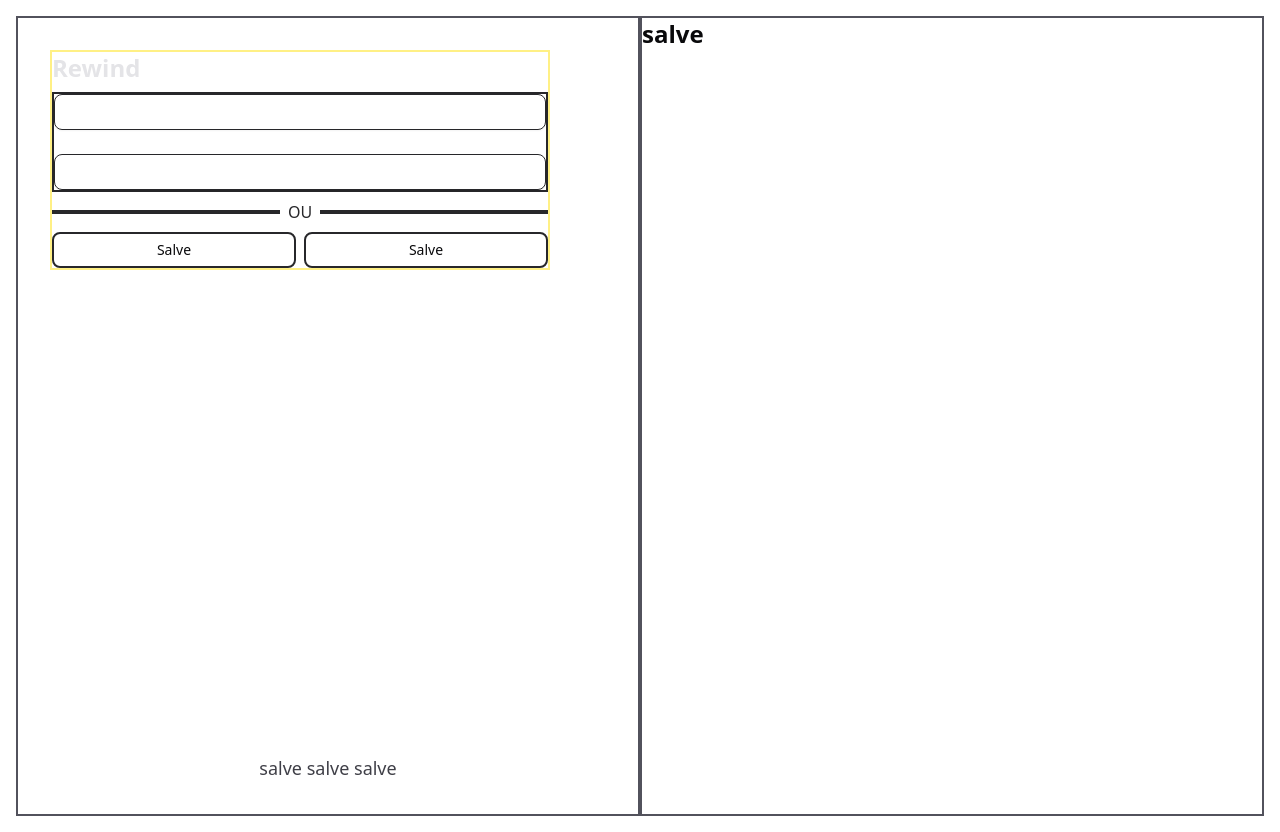
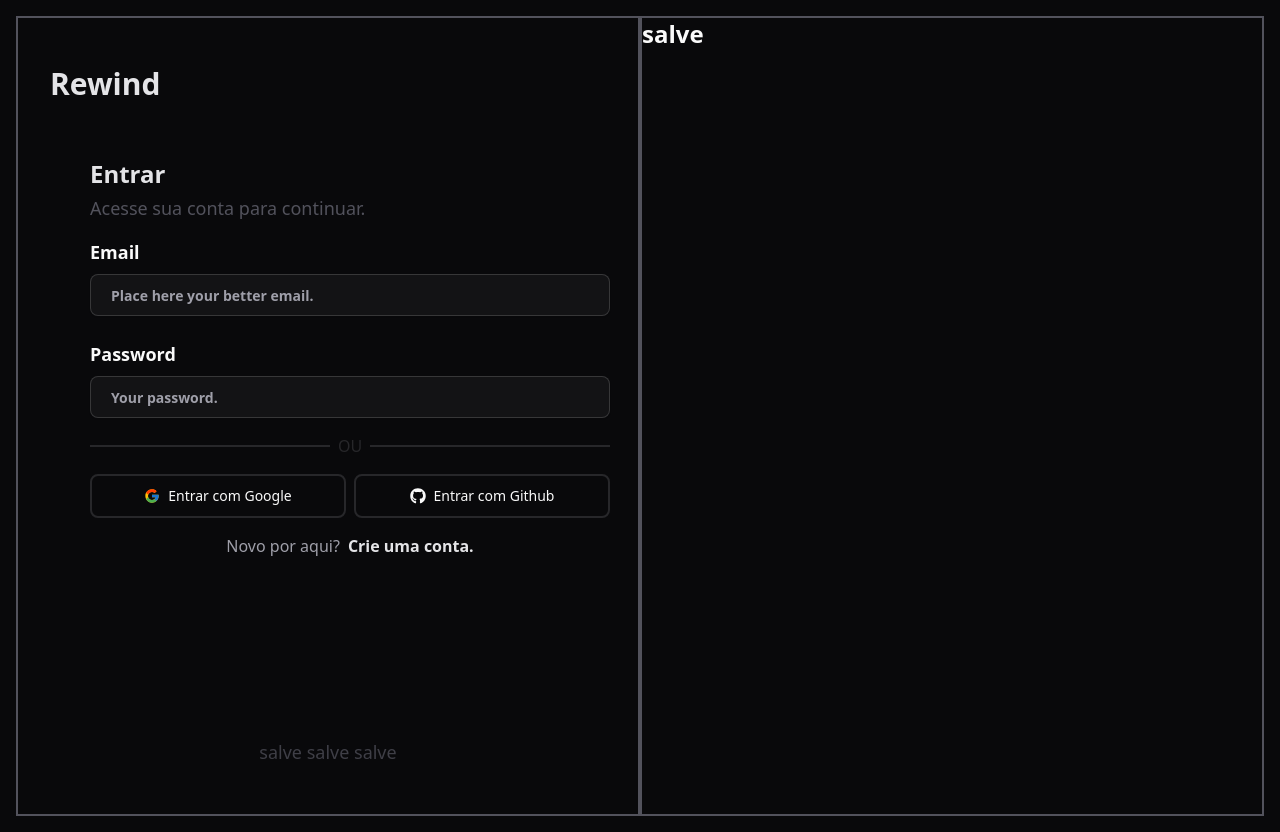
Before and after one commit to albqvictor1508/rewind, a React (Vite) app in the folder web/: page /signin in a window 1280 px wide. Built offline with nearby package versions, Linux system fonts and the light colour scheme.

Commit message:
wip(auth): trying to make the form 2

```diff
--- a/web/index.html
+++ b/web/index.html
@@ -1,5 +1,5 @@
 <!doctype html>
-<html lang="en" class='bg-zinc-900'>
+<html lang="en" class='dark'>
   <head>
     <meta charset="UTF-8" />
     <link rel="icon" type="image/svg+xml" href="/vite.svg" />
--- a/web/package.json
+++ b/web/package.json
@@ -19,6 +19,7 @@
     "lucide-react": "^0.548.0",
     "react": "^19.1.1",
     "react-dom": "^19.1.1",
+    "react-icons": "^5.5.0",
     "tailwind-merge": "^3.3.1",
     "tailwindcss": "^4.1.16"
   },
--- a/web/src/pages/_auth/signin.tsx
+++ b/web/src/pages/_auth/signin.tsx
@@ -1,6 +1,8 @@
-import { createFileRoute } from "@tanstack/react-router"
+import { createFileRoute, Link } from "@tanstack/react-router"
 import { Input } from "@/components/ui/input"
 import { Button } from "@/components/ui/button"
+import { FcGoogle } from "react-icons/fc"
+import { FaGithub } from "react-icons/fa6";
 
 export const Route = createFileRoute('/_auth/signin')({
   component: RouteComponent
@@ -9,29 +11,48 @@ export const Route = createFileRoute('/_auth/signin')({
 export function RouteComponent() {
   return (
     <main className='w-full h-full p-4 grid grid-cols-2'>
-      <section className='flex flex-col justify-between p-8 text-2xl font-bold border-2 border-zinc-600 w-full h-screen'>
-        <div className="w-[500px] flex flex-col space-y-2 border-2 border-yellow-200">
-          <h2 className="text-zinc-200 text-2xl">Rewind</h2>
-          <form className="flex flex-col space-y-6 border-2 border-zinc-800">
-            <Input className="border-zinc-800" />
-            <Input className="border-zinc-800" />
+      <section className='flex flex-col justify-between py-12 px-8 text-2xl font-bold border-2 border-zinc-600 w-full h-screen'>
+        <div className="">
+          <h1 className="text-zinc-200 text-3xl">Rewind</h1>
+          <div className="w-[600px] flex flex-col space-y-4 py-14 px-10">
+            <div className="flex flex-col space-y-1">
+              <h2 className="text-zinc-200 text-2xl">Entrar</h2>
+              <p className="text-zinc-600 font-normal text-lg">Acesse sua conta para continuar.</p>
+            </div>
+            <form className="flex flex-col space-y-6">
+              <div className="flex flex-col space-y-2">
+                <label className="text-lg" form='email'>Email</label>
+                <Input id="email" className="p-5" placeholder="Place here your better email." />
+              </div>
+              <div className="flex flex-col space-y-2">
+                <label className="text-lg" form='email'>Password</label>
+                <Input className="p-5" placeholder="Your password." />
+              </div>
             </form>
             <div className="w-full flex items-center gap-2">
-            <p className="flex-1 border-2 border-zinc-800"></p>
+              <p className="flex-1 border border-zinc-800"></p>
               <p className=" text-zinc-800 text-base font-normal">OU</p>
-            <p className="flex-1 border-2 border-zinc-800"></p>
+              <p className="flex-1 border border-zinc-800"></p>
             </div>
             <div className="w-full flex items-center gap-2">
-            <Button className='flex-1 border-2 border-zinc-800' variant={'ghost'}>
-              Salve
+              <Button className='p-5 flex-1 flex-row-reverse flex gap-2 border-2 border-zinc-800' variant={'ghost'}>
+                <p className="text-sm">Entrar com Google</p>
+                <FcGoogle />
               </Button>
-            <Button className='flex-1 border-2 border-zinc-800' variant={'ghost'}>
-              Salve
+              <Button className='p-5 flex-1 flex flex-row-reverse border-2 border-zinc-800' variant={'ghost'}>
+                <p className="text-sm">Entrar com Github</p>
+                <FaGithub />
               </Button>
             </div>
 
+            <p className="text-base flex justify-center gap-2 font-normal text-zinc-400 w-full ">
+              Novo por aqui?
+              <Link className="font-bold text-zinc-200" to={'salve'}>
+                Crie uma conta.
+              </Link>
+            </p>
           </div>
-
+        </div>
         <p className="font-normal text-lg text-zinc-700 w-full text-center">salve salve salve</p>
       </section>
       <div className='text-2xl font-bold border-2 border-zinc-600 h-screen'>salve</div> </main >
```
Also changed, not shown: 1 other file (tests, documents, lock files or other folders). Lines whose indentation alone changed are shown as unchanged.
